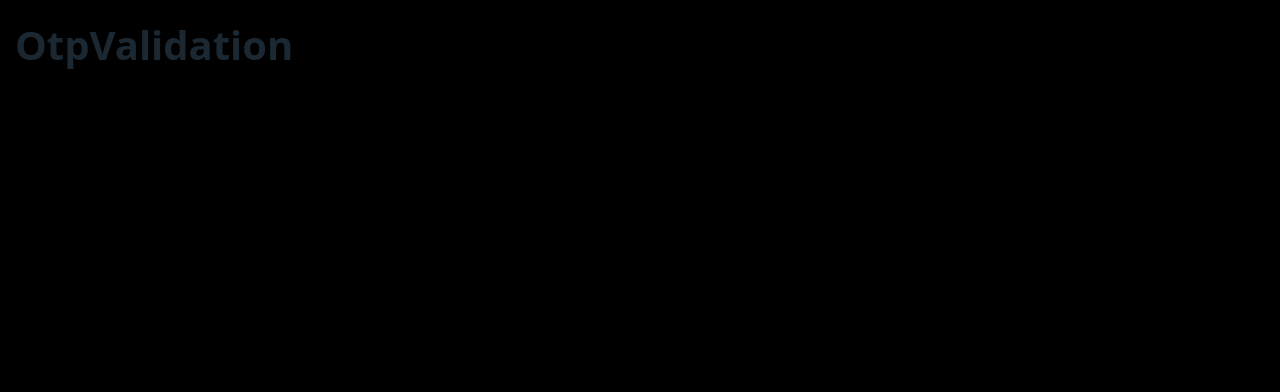
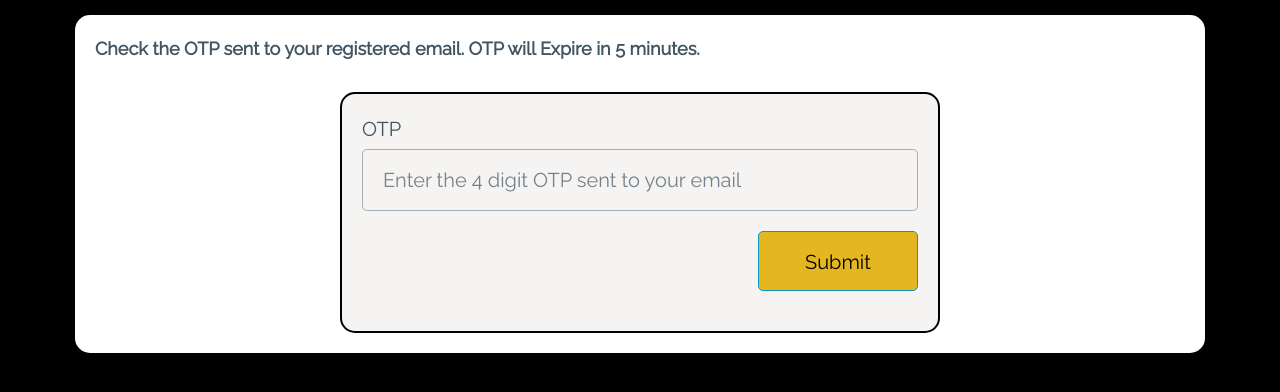
Before and after one commit to priyavarshini-mediwave/movie-api-frontend, a React (Vite) app in the folder app/: page /users/otp-validation/user_id in a window 1280 px wide. Shown: the top 392 px of the page. Built offline with nearby package versions, Linux system fonts and the light colour scheme.

Commit message:
OTP validation

```diff
--- a/app/src/App.css
+++ b/app/src/App.css
@@ -420,6 +420,35 @@ body {
   background-color: #e4b721;
   color: black;
 }
+.otpValidationDiv {
+  border-radius: 15px;
+  padding: 20px;
+  background-color: #ffffff;
+}
+.otpValidationDiv p {
+  font-size: large;
+  font-weight: bold;
+}
+.otpValidForm {
+  margin: auto;
+  max-width: 600px;
+  padding: 20px;
+  border: 2px solid black;
+  border-radius: 15px;
+  background-color: #f6f4f2;
+  /* background-color: #f5efd9; */
+}
+.otpsubmitBtnDiv {
+  display: flex;
+  justify-content: right;
+}
+.otpValueSubmitBtn {
+  width: 160px;
+  height: 60px;
+  background-color: #e4b721;
+  color: black;
+}
+
 @media (min-width: 320px) {
   .showMovies {
     grid-template-columns: 1fr;
--- a/app/src/App.tsx
+++ b/app/src/App.tsx
@@ -14,6 +14,7 @@ const EditUser = lazy(() => import("./pages/EditUser"));
 const UpdatePassword = lazy(() => import("./pages/UpdatePassword"));
 const ForgotPassword = lazy(() => import("./pages/ForgotPassword"));
 const OtpValidation = lazy(() => import("./pages/OtpValidation"));
+const ForgotPasswordUpdate = lazy(() => import("./pages/ForgotPasswordUpdate"));
 
 const AddMovie = lazy(() => import("./pages/AddMovie"));
 const EditMovie = lazy(() => import("./pages/EditMovie"));
@@ -49,8 +50,12 @@ function App() {
               element={<ForgotPassword />}
             ></Route>
             <Route
-              path="/users/otp-validation/user_id"
+              path="/users/otp-validation/:user_id"
               element={<OtpValidation />}
+            ></Route>
+            <Route
+              path="/users/forgot-passwordChange/:user_id"
+              element={<ForgotPasswordUpdate />}
             ></Route>
 
             <Route path="addMovie" element={<AddMovie />}></Route>
--- a/app/src/Interfaces/interfaces.ts
+++ b/app/src/Interfaces/interfaces.ts
@@ -60,6 +60,9 @@ interface IaddRatingPayload {
 interface ISendOtpPayload {
   email: string;
 }
+interface IOtpVerify {
+  otp: number;
+}
 export type {
   ILayout,
   IUserForm,
@@ -73,4 +76,5 @@ export type {
   IUserUpdate,
   IPasswordUpdate,
   ISendOtpPayload,
+  IOtpVerify,
 };
--- a/app/src/pages/ForgotPassword.tsx
+++ b/app/src/pages/ForgotPassword.tsx
@@ -45,6 +45,7 @@ const FogotPassword = () => {
               id="email"
               placeholder="Enter your registered email to get the verification Otp"
               onChange={(e) => handleInputChange(e)}
+              required
             ></input>
             <div className="forgotPwdSubmitDiv">
               <button type="submit" className="forgotPwdSubmit">
--- /dev/null
+++ b/app/src/pages/ForgotPasswordUpdate.tsx
@@ -0,0 +1,8 @@
+const ForgotPasswordUpdate = () => {
+  return (
+    <>
+      <h1>Change Password</h1>
+    </>
+  );
+};
+export default ForgotPasswordUpdate;
--- a/app/src/pages/OtpValidation.tsx
+++ b/app/src/pages/OtpValidation.tsx
@@ -1,7 +1,66 @@
+import { useNavigate, useParams } from "react-router-dom";
+import Layout from "../components/Layout";
+import { useState } from "react";
+import { verifyOTPApi } from "../services/api";
+
 const OtpValidation = () => {
+  const navigate = useNavigate();
+  const [otp, setOtp] = useState(0);
+  const { user_id } = useParams();
+  //   console.log("user_id", user_id);
+  function handleInputChange(e: React.ChangeEvent<HTMLInputElement>) {
+    const { name, value } = e.target;
+    const newOtpValue = parseInt(value);
+    setOtp(newOtpValue);
+  }
+  const handleOtpSubmit = (e: React.FormEvent<HTMLFormElement>) => {
+    e.preventDefault();
+    handleOtpVerification(otp);
+  };
+  async function handleOtpVerification(otp: number) {
+    try {
+      const verifyOtpPAyload = {
+        otp: otp,
+      };
+      const verifyOTPres = await verifyOTPApi(verifyOtpPAyload, user_id || "");
+      console.log("verifyOTPres", verifyOTPres);
+      if (verifyOTPres) {
+        navigate(`/users/forgot-passwordChange/${user_id}`);
+        setOtp(0);
+      }
+    } catch (error) {
+      console.log(error);
+    }
+  }
   return (
     <>
-      <h1>OtpValidation</h1>
+      <Layout title="Otp validation">
+        <div className="otpValidationDiv">
+          <p>
+            Check the OTP sent to your registered email. OTP will Expire in 5
+            minutes.
+          </p>
+          <form className="otpValidForm" onSubmit={(e) => handleOtpSubmit(e)}>
+            <label htmlFor="otpValue">OTP</label>
+            <input
+              type="number"
+              name="otpValue"
+              id="otpValue"
+              className="otpValueInput"
+              placeholder="Enter the 4 digit OTP sent to your email"
+              min={1000}
+              max={9999}
+              required
+              onChange={(e) => handleInputChange(e)}
+            ></input>
+            <div className="otpsubmitBtnDiv">
+              <button type="submit" className="otpValueSubmitBtn">
+                Submit
+              </button>
+            </div>
+          </form>
+        </div>
+      </Layout>
     </>
   );
 };
--- a/app/src/services/api.ts
+++ b/app/src/services/api.ts
@@ -7,6 +7,7 @@ import {
   IUserUpdate,
   IPasswordUpdate,
   ISendOtpPayload,
+  IOtpVerify,
 } from "../Interfaces/interfaces";
 //import { IMovieAdd } from "../Interfaces/Interface";
 const axiosInstance = axios.create({
@@ -36,6 +37,9 @@ export const loginUserapi = (payload: ILogin) => {
 };
 export const sendOtpApi = (payload: ISendOtpPayload) => {
   return axiosInstance.post("/users/send-otp-mail", payload);
+};
+export const verifyOTPApi = (payload: IOtpVerify, user_id: string) => {
+  return axiosInstance.post(`/users/otp-validation/${user_id}`, payload);
 };
 export const viewUserInfo = () => {
   return axiosInstance.get("/users/userInfo", setHeaders());
```
